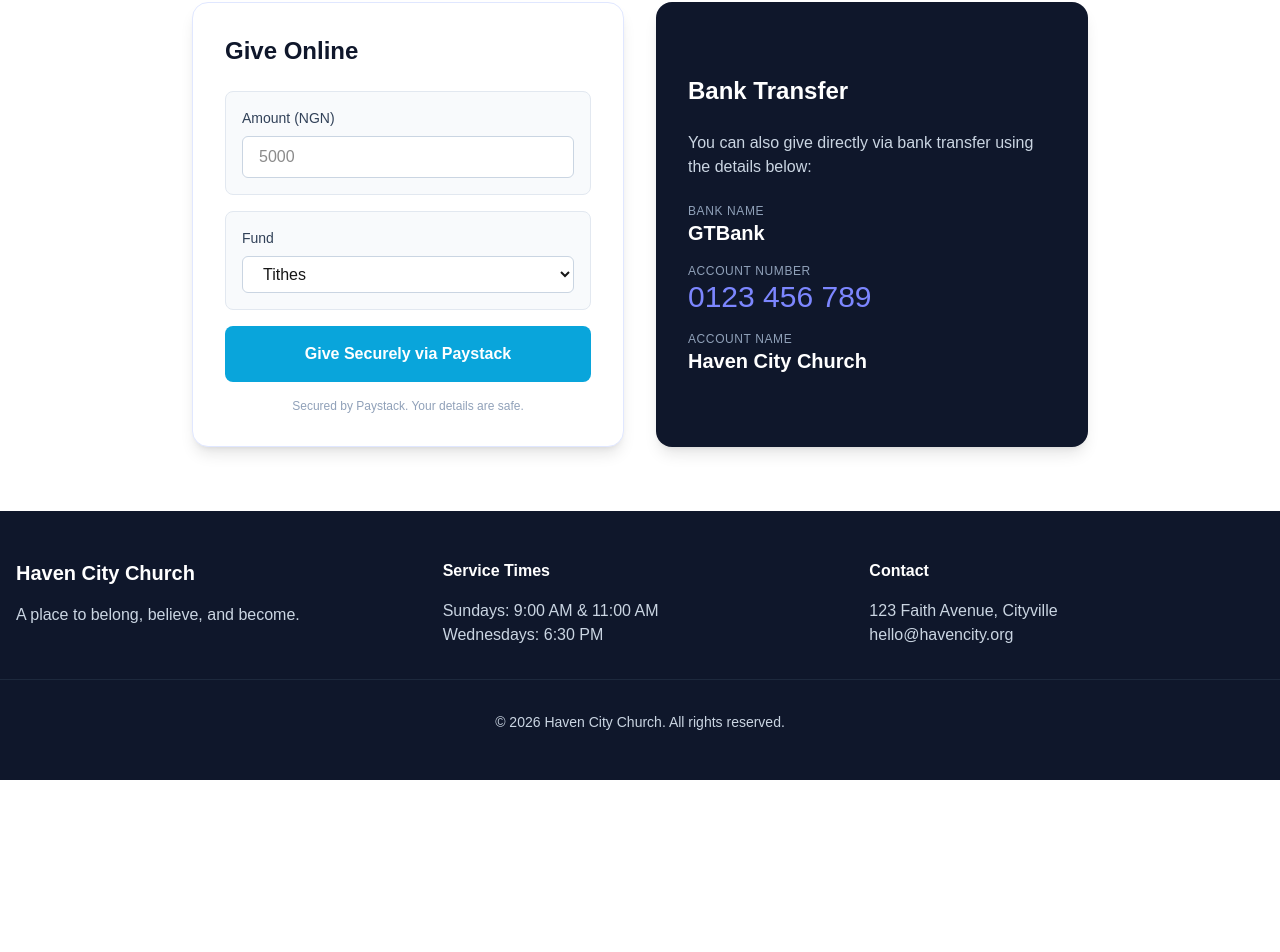
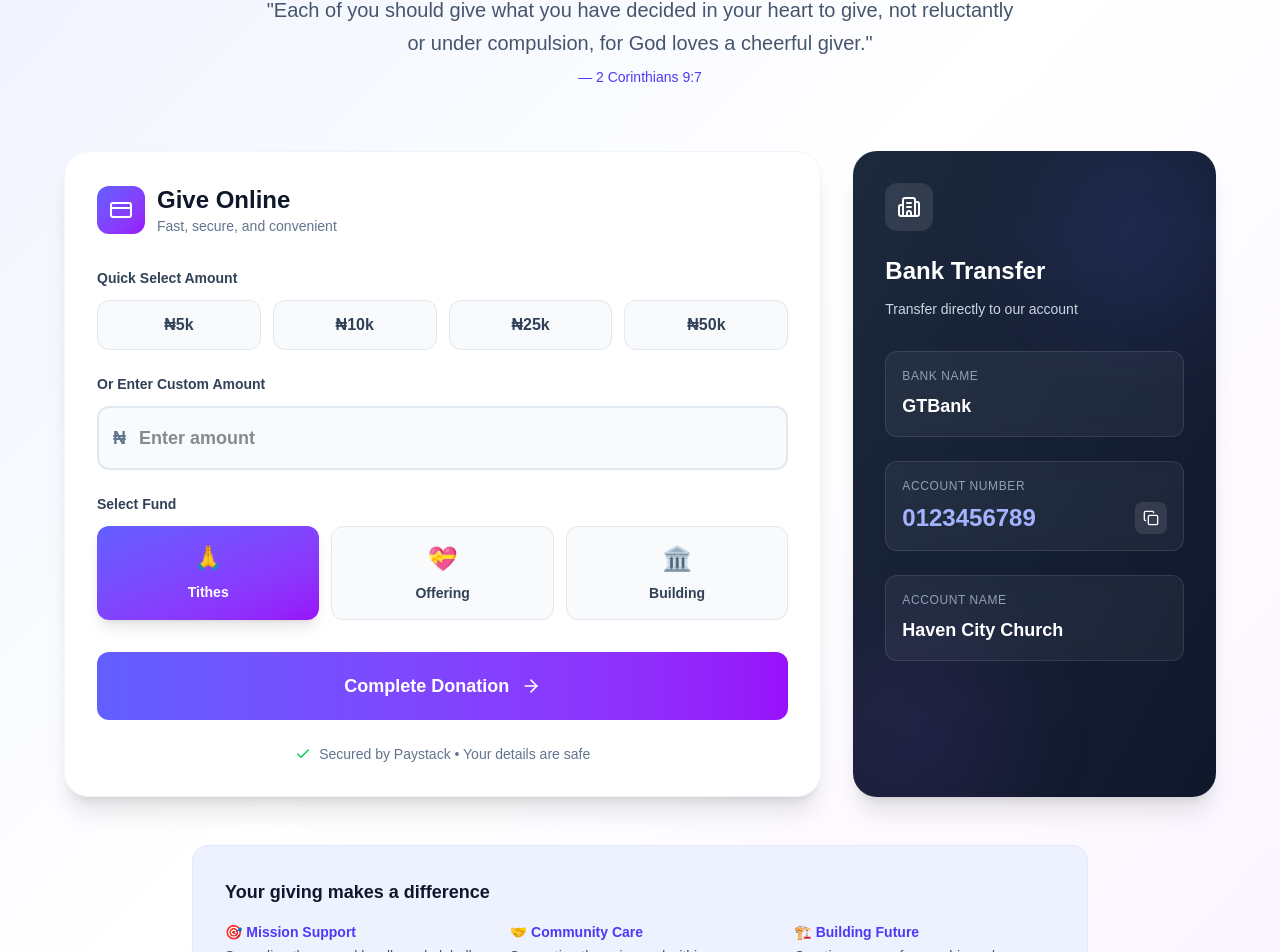
Before and after one commit to nattzchukwumela/church-template, a Next.js app: page /contact in a window 1280 px wide. Shown: the part 294-1246 px from the top of the page. Before the commit the page ends 1074 px from the top, so only its background shows below. Built offline with nearby package versions, Linux system fonts and the light colour scheme.

Commit message:
fixed some error types

```diff
--- a/app/contact/page.tsx
+++ b/app/contact/page.tsx
@@ -1,83 +1,241 @@
 "use client";
 
+import { useState } from "react";
+import {
+  Heart,
+  CreditCard,
+  Building2,
+  ArrowRight,
+  Check,
+  Copy,
+} from "lucide-react";
+
 export default function Give() {
+  const [amount, setAmount] = useState("");
+  const [fund, setFund] = useState("tithes");
+  const [copied, setCopied] = useState(false);
+  const [selectedAmount, setSelectedAmount] = useState<null | number>(null);
+
+  const quickAmounts = [5000, 10000, 25000, 50000];
+
+  const handleQuickAmount = (value: number) => {
+    setAmount(value.toString());
+    setSelectedAmount(value);
+  };
+
+  const copyToClipboard = (text: string) => {
+    navigator.clipboard.writeText(text);
+    setCopied(true);
+    setTimeout(() => setCopied(false), 2000);
+  };
+
   return (
+    <div className="min-h-screen bg-linear-to-br from-indigo-50 via-white to-purple-50">
       <div className="max-w-7xl mx-auto px-4 py-16">
-      <div className="max-w-3xl mx-auto text-center">
-        <h1 className="text-4xl font-bold text-slate-900 mb-6">Giving</h1>
-        <p className="text-lg text-slate-600 mb-12">
-          "Each of you should give what you have decided in your heart to give,
-          not reluctantly or under compulsion, for God loves a cheerful giver."
+        {/* Header */}
+        <div className="max-w-3xl mx-auto text-center mb-16">
+          <div className="inline-flex items-center justify-center w-16 h-16 bg-linear-to-br from-indigo-500 to-purple-600 rounded-2xl mb-6 shadow-lg">
+            <Heart className="w-8 h-8 text-white" fill="white" />
+          </div>
+          <h1 className="text-5xl font-bold text-transparent mb-6 bg-linear-to-r from-indigo-600 to-purple-600 bg-clip-text text-transparent">
+            Give with Joy
+          </h1>
+          <p className="text-xl text-slate-600 leading-relaxed">
+            "Each of you should give what you have decided in your heart to
+            give, not reluctantly or under compulsion, for God loves a cheerful
+            giver."
+          </p>
+          <p className="text-sm text-indigo-600 font-medium mt-2">
             — 2 Corinthians 9:7
           </p>
         </div>
 
-      <div className="grid md:grid-cols-2 gap-8 max-w-4xl mx-auto">
-        {/* Online Giving Card */}
-        <div className="bg-white p-8 rounded-2xl shadow-lg border border-indigo-100">
-          <h2 className="text-2xl font-bold mb-6 text-slate-900">
+        <div className="grid lg:grid-cols-3 gap-8 max-w-6xl mx-auto">
+          {/* Online Giving Card - Takes 2 columns */}
+          <div className="lg:col-span-2 bg-white p-8 rounded-3xl shadow-xl border border-slate-100">
+            <div className="flex items-center gap-3 mb-8">
+              <div className="w-12 h-12 bg-linear-to-br from-indigo-500 to-purple-600 rounded-xl flex items-center justify-center">
+                <CreditCard className="w-6 h-6 text-white" />
+              </div>
+              <div>
+                <h2 className="text-2xl font-bold text-slate-900">
                   Give Online
                 </h2>
-          <div className="space-y-4">
-            <div className="bg-slate-50 p-4 rounded-lg border border-slate-200">
-              <label className="block text-sm font-medium text-slate-700 mb-2">
-                Amount (NGN)
-              </label>
-              <input
-                type="number"
-                placeholder="5000"
-                className="w-full bg-white border border-slate-300 rounded-md px-4 py-2 focus:outline-none focus:ring-2 focus:ring-indigo-500"
-              />
-            </div>
-            <div className="bg-slate-50 p-4 rounded-lg border border-slate-200">
-              <label className="block text-sm font-medium text-slate-700 mb-2">
-                Fund
-              </label>
-              <select className="w-full bg-white border border-slate-300 rounded-md px-4 py-2 focus:outline-none focus:ring-2 focus:ring-indigo-500">
-                <option>Tithes</option>
-                <option>Offering</option>
-                <option>Building Fund</option>
-              </select>
-            </div>
-
-            <button
-              onClick={() => alert("This would trigger the Paystack popup")}
-              className="w-full bg-[#09a5db] text-white font-bold py-4 rounded-lg hover:bg-[#0894c4] transition flex items-center justify-center gap-2"
-            >
-              <span>Give Securely via Paystack</span>
-            </button>
-            <p className="text-xs text-center text-slate-400 mt-4">
-              Secured by Paystack. Your details are safe.
+                <p className="text-sm text-slate-500">
+                  Fast, secure, and convenient
                 </p>
               </div>
             </div>
 
+            <div className="space-y-6">
+              {/* Quick Amount Selection */}
+              <div>
+                <label className="block text-sm font-semibold text-slate-700 mb-3">
+                  Quick Select Amount
+                </label>
+                <div className="grid grid-cols-4 gap-3">
+                  {quickAmounts.map((value) => (
+                    <button
+                      key={value}
+                      onClick={() => handleQuickAmount(value)}
+                      className={`py-3 px-4 rounded-xl font-semibold transition-all ${
+                        selectedAmount === value
+                          ? "bg-linear-to-r from-indigo-500 to-purple-600 text-white shadow-lg scale-105"
+                          : "bg-slate-50 text-slate-700 hover:bg-slate-100 border border-slate-200"
+                      }`}
+                    >
+                      ₦{(value / 1000).toFixed(0)}k
+                    </button>
+                  ))}
+                </div>
+              </div>
+
+              {/* Custom Amount */}
+              <div>
+                <label className="block text-sm font-semibold text-slate-700 mb-3">
+                  Or Enter Custom Amount
+                </label>
+                <div className="relative">
+                  <span className="absolute left-4 top-1/2 -translate-y-1/2 text-slate-500 font-semibold text-lg">
+                    ₦
+                  </span>
+                  <input
+                    type="number"
+                    value={amount}
+                    onChange={(e) => {
+                      setAmount(e.target.value);
+                      setSelectedAmount(null);
+                    }}
+                    placeholder="Enter amount"
+                    className="w-full bg-slate-50 border-2 border-slate-200 rounded-xl pl-10 pr-4 py-4 text-lg font-semibold focus:outline-none focus:ring-2 focus:ring-indigo-500 focus:border-transparent transition"
+                  />
+                </div>
+              </div>
+
+              {/* Fund Selection */}
+              <div>
+                <label className="block text-sm font-semibold text-slate-700 mb-3">
+                  Select Fund
+                </label>
+                <div className="grid grid-cols-3 gap-3">
+                  {[
+                    { value: "tithes", label: "Tithes", icon: "🙏" },
+                    { value: "offering", label: "Offering", icon: "💝" },
+                    { value: "building", label: "Building", icon: "🏛️" },
+                  ].map((option) => (
+                    <button
+                      key={option.value}
+                      onClick={() => setFund(option.value)}
+                      className={`py-4 px-4 rounded-xl font-semibold transition-all flex flex-col items-center gap-2 ${
+                        fund === option.value
+                          ? "bg-linear-to-br from-indigo-500 to-purple-600 text-white shadow-lg"
+                          : "bg-slate-50 text-slate-700 hover:bg-slate-100 border border-slate-200"
+                      }`}
+                    >
+                      <span className="text-2xl">{option.icon}</span>
+                      <span className="text-sm">{option.label}</span>
+                    </button>
+                  ))}
+                </div>
+              </div>
+
+              {/* Submit Button */}
+              <button
+                onClick={() => alert("This would trigger the Paystack popup")}
+                className="w-full bg-linear-to-r from-indigo-500 to-purple-600 text-white font-bold py-5 rounded-xl hover:shadow-xl transition-all flex items-center justify-center gap-3 group mt-8"
+              >
+                <span className="text-lg">Complete Donation</span>
+                <ArrowRight className="w-5 h-5 group-hover:translate-x-1 transition-transform" />
+              </button>
+
+              <div className="flex items-center justify-center gap-2 text-sm text-slate-500">
+                <Check className="w-4 h-4 text-green-500" />
+                <span>Secured by Paystack • Your details are safe</span>
+              </div>
+            </div>
+          </div>
+
           {/* Bank Transfer Card */}
-        <div className="bg-slate-900 text-white p-8 rounded-2xl shadow-lg flex flex-col justify-center">
-          <h2 className="text-2xl font-bold mb-6">Bank Transfer</h2>
-          <p className="text-slate-300 mb-6">
-            You can also give directly via bank transfer using the details
-            below:
+          <div className="bg-linear-to-br from-slate-800 to-slate-900 text-white p-8 rounded-3xl shadow-xl relative overflow-hidden">
+            {/* Decorative elements */}
+            <div className="absolute top-0 right-0 w-40 h-40 bg-indigo-500 rounded-full blur-3xl opacity-20"></div>
+            <div className="absolute bottom-0 left-0 w-32 h-32 bg-purple-500 rounded-full blur-3xl opacity-20"></div>
+
+            <div className="relative z-10">
+              <div className="w-12 h-12 bg-white/10 backdrop-blur-sm rounded-xl flex items-center justify-center mb-6">
+                <Building2 className="w-6 h-6 text-white" />
+              </div>
+
+              <h2 className="text-2xl font-bold mb-3">Bank Transfer</h2>
+              <p className="text-slate-300 text-sm mb-8">
+                Transfer directly to our account
               </p>
 
-          <div className="space-y-4">
-            <div>
-              <p className="text-xs text-slate-400 uppercase tracking-wider">
+              <div className="space-y-6">
+                <div className="bg-white/5 backdrop-blur-sm rounded-xl p-4 border border-white/10">
+                  <p className="text-xs text-slate-400 uppercase tracking-wider mb-2">
                     Bank Name
                   </p>
-              <p className="text-xl font-semibold">GTBank</p>
+                  <p className="text-lg font-bold">GTBank</p>
+                </div>
+
+                <div className="bg-white/5 backdrop-blur-sm rounded-xl p-4 border border-white/10">
+                  <p className="text-xs text-slate-400 uppercase tracking-wider mb-2">
+                    Account Number
+                  </p>
+                  <div className="flex items-center justify-between">
+                    <p className="text-2xl font-mono font-bold text-indigo-300">
+                      0123456789
+                    </p>
+                    <button
+                      onClick={() => copyToClipboard("0123456789")}
+                      className="p-2 bg-white/10 hover:bg-white/20 rounded-lg transition"
+                    >
+                      {copied ? (
+                        <Check className="w-4 h-4 text-green-400" />
+                      ) : (
+                        <Copy className="w-4 h-4" />
+                      )}
+                    </button>
+                  </div>
+                </div>
+
+                <div className="bg-white/5 backdrop-blur-sm rounded-xl p-4 border border-white/10">
+                  <p className="text-xs text-slate-400 uppercase tracking-wider mb-2">
+                    Account Name
+                  </p>
+                  <p className="text-lg font-bold">Haven City Church</p>
+                </div>
+              </div>
+            </div>
+          </div>
+        </div>
+
+        {/* Info Section */}
+        <div className="max-w-4xl mx-auto mt-12 bg-indigo-50 rounded-2xl p-8 border border-indigo-100">
+          <h3 className="text-lg font-bold text-slate-900 mb-4">
+            Your giving makes a difference
+          </h3>
+          <div className="grid md:grid-cols-3 gap-6 text-sm text-slate-600">
+            <div>
+              <span className="font-semibold text-indigo-600">
+                🎯 Mission Support
+              </span>
+              <p className="mt-1">Spreading the gospel locally and globally</p>
             </div>
             <div>
-              <p className="text-xs text-slate-400 uppercase tracking-wider">
-                Account Number
+              <span className="font-semibold text-indigo-600">
+                🤝 Community Care
+              </span>
+              <p className="mt-1">
+                Supporting those in need within our community
               </p>
-              <p className="text-3xl font-mono text-indigo-400">0123 456 789</p>
             </div>
             <div>
-              <p className="text-xs text-slate-400 uppercase tracking-wider">
-                Account Name
-              </p>
-              <p className="text-xl font-semibold">Haven City Church</p>
+              <span className="font-semibold text-indigo-600">
+                🏗️ Building Future
+              </span>
+              <p className="mt-1">Creating spaces for worship and fellowship</p>
             </div>
           </div>
         </div>
```
Lines whose indentation alone changed are shown as unchanged.
